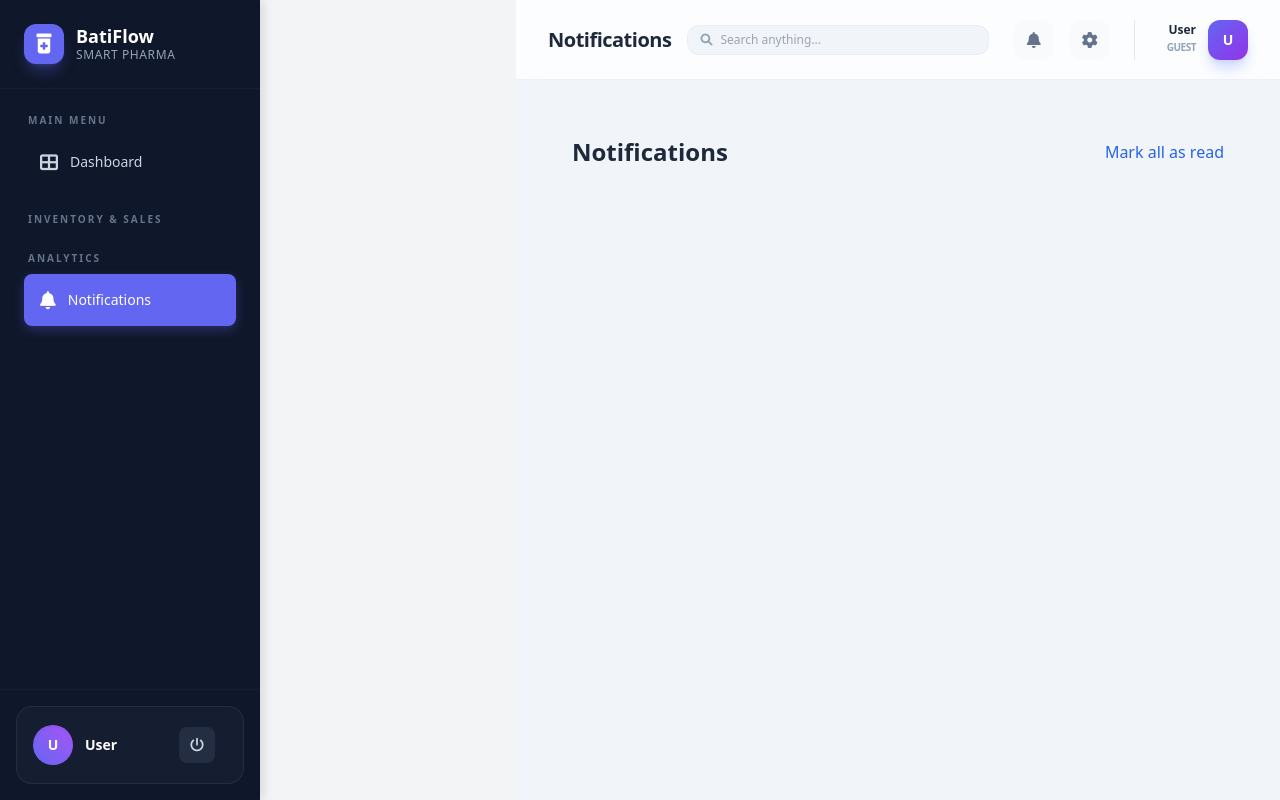
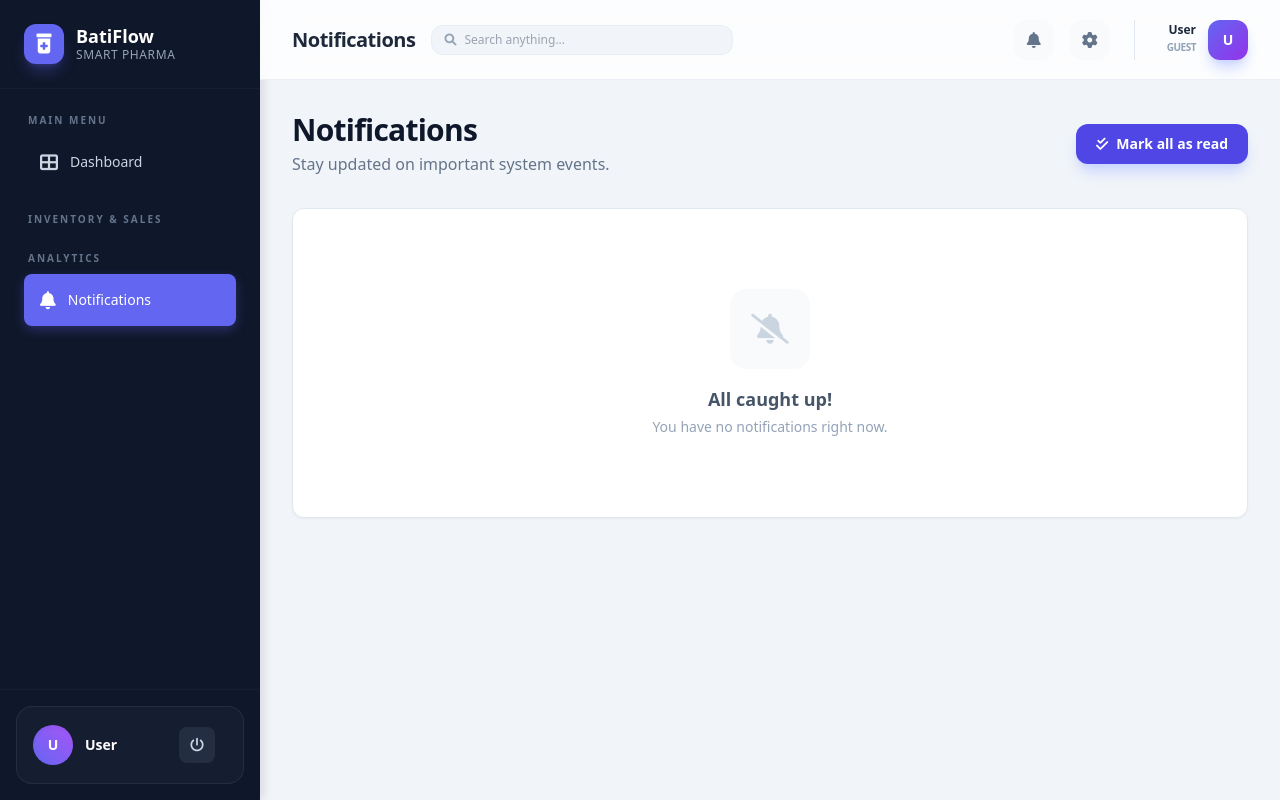
Before and after one commit to bati58/pharmacy-management-system, a PHP site: page /pages/notifications.php in a window 1280 px wide. Run offline with PHP 8.4, Linux system fonts and the light colour scheme; the visitor is signed in with stand-in values (Sample User, id 1); some libraries are stand-ins or nearby versions.

Commit message:
Updated dashboard, notifications, reports, and navbar

```diff
--- a/frontend/includes/navbar.php
+++ b/frontend/includes/navbar.php
@@ -1,6 +1,6 @@
 <!-- Top bar -->
 <div class="main-content min-h-screen flex flex-col transition-all duration-300">
-    <header class="h-20 bg-white/80 backdrop-blur-md sticky top-0 z-40 border-b border-slate-200/60 px-8 flex justify-between items-center">
+    <header class="h-16 md:h-20 bg-white/80 backdrop-blur-md sticky top-0 z-[210] border-b border-slate-200/60 px-4 md:px-8 flex justify-between items-center">
         <div class="flex items-center gap-4">
             <button id="mobileMenuBtn" class="md:hidden w-10 h-10 rounded-xl bg-slate-100 flex items-center justify-center text-slate-600 hover:bg-indigo-50 hover:text-indigo-600 transition-all duration-200 focus:outline-none">
                 <i class="fas fa-bars text-lg"></i>
@@ -39,4 +39,4 @@
             </div>
         </div>
     </header>
-    <div class="p-8 flex-1">
+    <div class="p-4 md:p-8 flex-1">
--- a/frontend/pages/notifications.php
+++ b/frontend/pages/notifications.php
@@ -7,50 +7,156 @@
 include '../includes/header.php';
 include '../includes/sidebar.php';
 ?>
-<div class="ml-64 flex-1">
 <?php include '../includes/navbar.php'; ?>
-    <div class="p-6">
-        <div class="flex justify-between items-center mb-4">
-            <h2 class="text-2xl font-bold">Notifications</h2>
-            <button onclick="markAllRead()" class="text-blue-600">Mark all as read</button>
+
+<div class="animate-fade-in">
+    <!-- Page Header -->
+    <div class="flex flex-col sm:flex-row sm:items-center justify-between gap-4 mb-8">
+        <div>
+            <h2 class="text-3xl font-extrabold text-slate-900 tracking-tight">Notifications</h2>
+            <p class="text-slate-500 mt-1 font-medium">Stay updated on important system events.</p>
         </div>
-        <div class="bg-white rounded-lg shadow divide-y" id="notificationsList"></div>
+        <button onclick="markAllRead()"
+            id="markAllBtn"
+            class="inline-flex items-center gap-2 px-5 py-2.5 bg-indigo-600 hover:bg-indigo-700 text-white text-sm font-bold rounded-xl shadow-lg shadow-indigo-200 transition-all duration-200 hover:-translate-y-0.5 self-start sm:self-auto">
+            <i class="fas fa-check-double"></i>
+            Mark all as read
+        </button>
+    </div>
+
+    <!-- Notifications Container -->
+    <div class="card overflow-hidden" id="notificationsCard">
+        <!-- Loading State -->
+        <div id="loadingState" class="flex flex-col items-center justify-center py-16 text-slate-400">
+            <i class="fas fa-circle-notch fa-spin text-3xl text-indigo-400 mb-4"></i>
+            <p class="font-medium">Loading notifications...</p>
+        </div>
+
+        <!-- Empty State -->
+        <div id="emptyState" class="hidden flex-col items-center justify-center py-16 text-slate-400">
+            <div class="w-20 h-20 rounded-2xl bg-slate-50 flex items-center justify-center mb-4">
+                <i class="fas fa-bell-slash text-3xl text-slate-300"></i>
+            </div>
+            <h3 class="text-lg font-bold text-slate-600 mb-1">All caught up!</h3>
+            <p class="text-sm font-medium">You have no notifications right now.</p>
+        </div>
+
+        <!-- Notifications List -->
+        <div id="notificationsList" class="hidden divide-y divide-slate-100"></div>
     </div>
 </div>
+
 <script src="../assets/js/utils.js"></script>
 <script src="../assets/js/api.js"></script>
 <script>
+    const typeIconMap = {
+        system: { icon: 'fa-cog', bg: 'bg-slate-100', color: 'text-slate-500' },
+        alert:  { icon: 'fa-exclamation-triangle', bg: 'bg-rose-50', color: 'text-rose-500' },
+        info:   { icon: 'fa-info-circle', bg: 'bg-blue-50', color: 'text-blue-500' },
+        stock:  { icon: 'fa-boxes', bg: 'bg-amber-50', color: 'text-amber-500' },
+    };
+
+    function getTypeStyle(type) {
+        const t = (type || 'system').toLowerCase();
+        return typeIconMap[t] || typeIconMap.system;
+    }
+
     async function loadNotifications() {
+        const loadingEl  = document.getElementById('loadingState');
+        const emptyEl    = document.getElementById('emptyState');
+        const listEl     = document.getElementById('notificationsList');
+        const markAllBtn = document.getElementById('markAllBtn');
+
+        loadingEl.classList.remove('hidden');
+        loadingEl.classList.add('flex');
+        emptyEl.classList.add('hidden');
+        listEl.classList.add('hidden');
+
+        try {
             const res = await API.getNotifications();
-        const container = document.getElementById('notificationsList');
-        container.innerHTML = '';
+
+            loadingEl.classList.add('hidden');
+            loadingEl.classList.remove('flex');
+
             if (res.data && res.data.length) {
+                const hasUnread = res.data.some(n => !n.is_read);
+                markAllBtn.classList.toggle('opacity-50', !hasUnread);
+                markAllBtn.disabled = !hasUnread;
+
+                listEl.innerHTML = '';
                 res.data.forEach(n => {
-                container.innerHTML += `
-                    <div class="p-4 ${!n.is_read ? 'bg-blue-50' : ''}">
-                        <div class="flex justify-between">
-                            <div>
-                                <span class="font-semibold">${n.type}</span>
-                                <p class="text-gray-700">${escapeHtml(n.message)}</p>
-                                <small class="text-gray-500">${formatDateTime(n.created_at)}</small>
+                    const style = getTypeStyle(n.type);
+                    listEl.innerHTML += `
+                        <div class="flex items-start gap-4 px-6 py-5 transition-colors duration-150 ${!n.is_read ? 'bg-indigo-50/50 hover:bg-indigo-50' : 'hover:bg-slate-50'}" id="notif-${n.id}">
+                            <!-- Icon -->
+                            <div class="flex-shrink-0 w-10 h-10 rounded-xl ${style.bg} flex items-center justify-center mt-0.5">
+                                <i class="fas ${style.icon} ${style.color}"></i>
                             </div>
-                            ${!n.is_read ? `<button onclick="markRead(${n.id})" class="text-green-600">Mark read</button>` : ''}
+
+                            <!-- Content -->
+                            <div class="flex-1 min-w-0">
+                                <div class="flex flex-wrap items-center gap-2 mb-1">
+                                    <span class="text-xs font-black uppercase tracking-widest ${style.color}">${escapeHtml(n.type || 'System')}</span>
+                                    ${!n.is_read ? '<span class="inline-block w-2 h-2 rounded-full bg-indigo-500"></span>' : ''}
+                                </div>
+                                <p class="text-sm text-slate-700 font-medium leading-relaxed">${escapeHtml(n.message)}</p>
+                                <p class="text-xs text-slate-400 mt-1.5 flex items-center gap-1.5">
+                                    <i class="far fa-clock"></i>
+                                    ${formatDateTime(n.created_at)}
+                                </p>
+                            </div>
+
+                            <!-- Action -->
+                            <div class="flex-shrink-0 self-center">
+                                ${!n.is_read
+                                    ? `<button onclick="markRead(${n.id})"
+                                        class="inline-flex items-center gap-1.5 px-3 py-1.5 bg-white border border-emerald-200 text-emerald-600 hover:bg-emerald-500 hover:text-white hover:border-emerald-500 text-xs font-bold rounded-lg transition-all duration-200">
+                                        <i class="fas fa-check text-[10px]"></i> Mark read
+                                       </button>`
+                                    : `<span class="inline-flex items-center gap-1.5 px-3 py-1.5 bg-slate-100 text-slate-400 text-xs font-bold rounded-lg">
+                                        <i class="fas fa-check-double text-[10px]"></i> Read
+                                       </span>`
+                                }
                             </div>
                         </div>
                     `;
                 });
+
+                listEl.classList.remove('hidden');
             } else {
-            container.innerHTML = '<div class="p-4 text-gray-500">No notifications</div>';
+                emptyEl.classList.remove('hidden');
+                emptyEl.classList.add('flex');
+                markAllBtn.disabled = true;
+                markAllBtn.classList.add('opacity-50');
+            }
+        } catch (err) {
+            loadingEl.classList.add('hidden');
+            loadingEl.classList.remove('flex');
+            emptyEl.classList.remove('hidden');
+            emptyEl.classList.add('flex');
         }
     }
+
     async function markRead(id) {
+        const btn = document.querySelector(`#notif-${id} button`);
+        if (btn) {
+            btn.disabled = true;
+            btn.innerHTML = '<i class="fas fa-circle-notch fa-spin text-[10px]"></i>';
+        }
         await API.markNotificationRead(id);
         loadNotifications();
     }
+
     async function markAllRead() {
+        const btn = document.getElementById('markAllBtn');
+        btn.disabled = true;
+        btn.innerHTML = '<i class="fas fa-circle-notch fa-spin"></i> Marking...';
         await API.markAllRead();
         loadNotifications();
+        btn.innerHTML = '<i class="fas fa-check-double"></i> Mark all as read';
     }
+
     loadNotifications();
 </script>
+
 <?php include '../includes/footer.php'; ?>
```
Also changed, not shown: frontend/pages/dashboard.php (+4 -4 lines), frontend/pages/reports.php (+17 -15 lines). Lines whose indentation alone changed are shown as unchanged.
